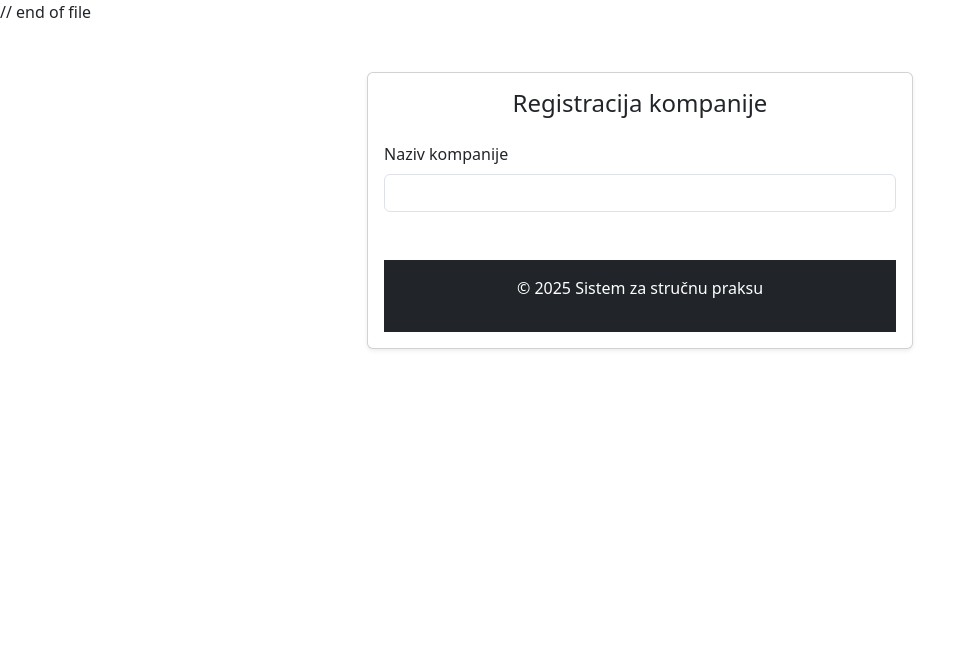
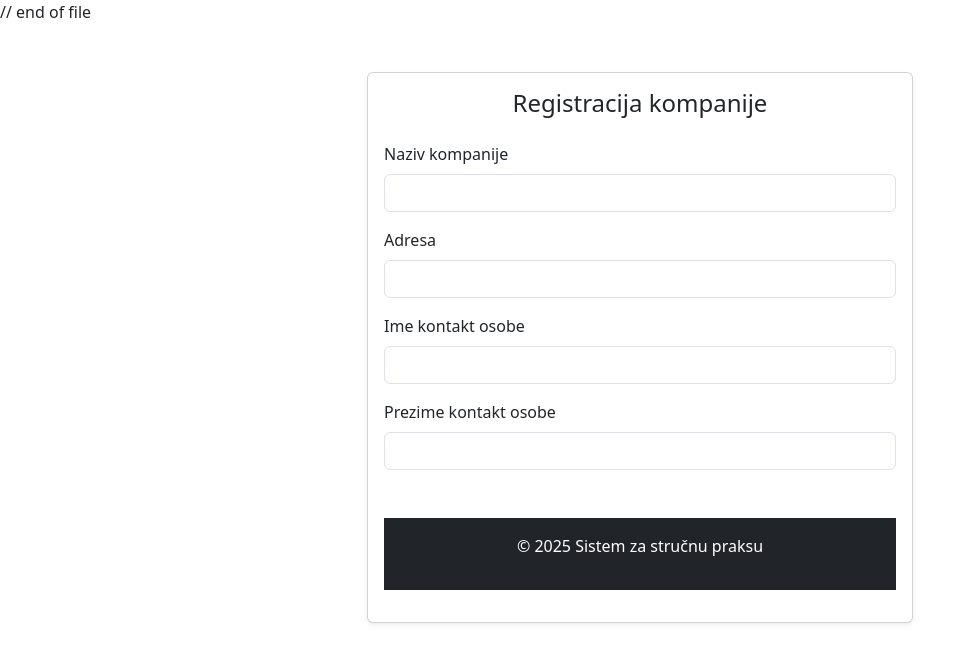
Before and after one commit to jovanvukvasic/Studentska---praksa, a PHP site: page /registrovanje_kompanije.php in a window 1280 px wide. Shown: the part 56-719 px from the top of the page, without its empty margins (0-975 px from the left). Run offline with PHP 8.4, Linux system fonts and the light colour scheme.

Commit message:
kreiran fajl registrovanje_kompanije.php!!!!!!!!!!!!!

```diff
--- a/registrovanje_kompanije.php
+++ b/registrovanje_kompanije.php
@@ -64,4 +64,17 @@ if ($_SERVER['REQUEST_METHOD'] === 'POST') {
               <label class="form-label">Naziv kompanije</label>
               <input type="text" name="naziv" class="form-control" required>
             </div>
+            <div class="mb-3">
+              <label class="form-label">Adresa</label>
+              <input type="text" name="adresa" class="form-control" required>
+            </div>
+            <div class="mb-3">
+              <label class="form-label">Ime kontakt osobe</label>
+              <input type="text" name="kontakt_ime" class="form-control" required>
+            </div>
+            <div class="mb-3">
+              <label class="form-label">Prezime kontakt osobe</label>
+              <input type="text" name="kontakt_prezime" class="form-control" required>
+            </div>
+            <div class="mb-3">
 <?php include("includes/footer.php"); ?>
```
